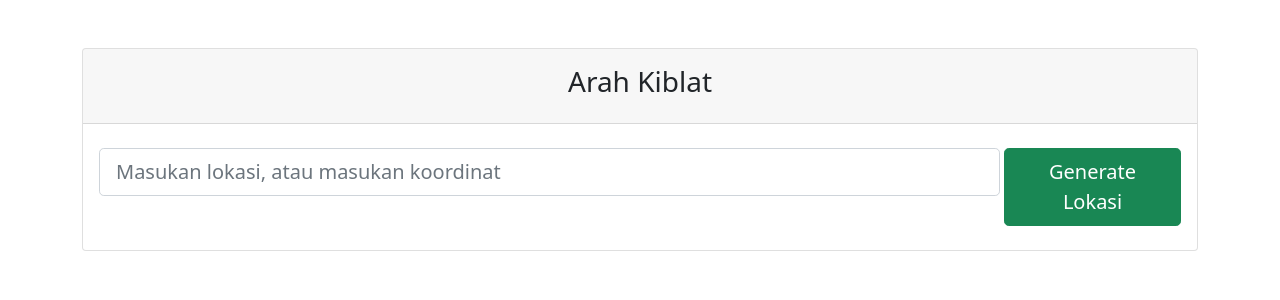
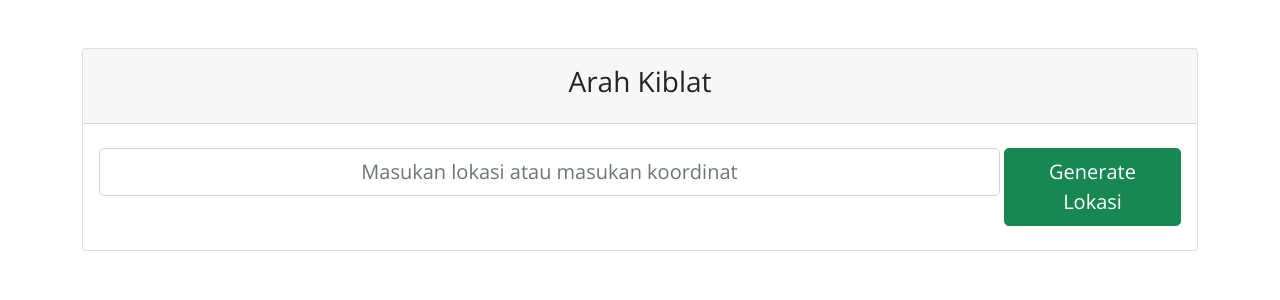
Before and after one commit to emnopal/arah_kiblat, a Django app: page / in a window 1280 px wide. Shown: the top 300 px of the page. Run offline with Django 3.2, Linux system fonts and the light colour scheme.

Commit message:
adding some features

```diff
--- a/arah_kiblat/settings.py
+++ b/arah_kiblat/settings.py
@@ -17,8 +17,9 @@ BASE_DIR = Path(__file__).resolve().parent.parent
 
 # Quick-start development settings - unsuitable for production
 # See https://docs.djangoproject.com/en/3.2/howto/deployment/checklist/
+
 # SECURITY WARNING: don't run with debug turned on in production!
-DEBUG = True
+DEBUG = False
 
 ALLOWED_HOSTS = []
 
--- a/generate_arah/views.py
+++ b/generate_arah/views.py
@@ -8,7 +8,7 @@ from django import forms
 class ParseForm(forms.ModelForm):
     lokasi = forms.CharField(widget=forms.TextInput(
         attrs={"class": "form-control form-control-lg",
-               "placeholder": "Masukan lokasi, atau masukan koordinat"}
+               "placeholder": "Masukan lokasi atau masukan koordinat"}
     ))
 
     class Meta:
--- a/templates/index.html
+++ b/templates/index.html
@@ -18,6 +18,11 @@
 			href="https://cdnjs.cloudflare.com/ajax/libs/font-awesome/5.15.3/css/all.min.css"
 			integrity="sha512-iBBXm8fW90+nuLcSKlbmrPcLa0OT92xO1BIsZ+ywDWZCvqsWgccV3gFoRBv0z+8dLJgyAHIhR35VZc2oM/gI1w=="
 			crossorigin="anonymous"
+		/>
+
+		<link
+			href="https://fonts.googleapis.com/css2?family=Open+Sans&display=swap"
+			rel="stylesheet"
 		/>
 	</head>
 	<body>
@@ -97,6 +102,12 @@
 		</div>
 		{% endblock body %}
 		<style>
+			* {
+				font-family: "Open Sans", sans-serif;
+			}
+			.form-control {
+				text-align: center;
+			}
 			@media (max-width: 576px) {
 				.responsive-content {
 					font-size: 2.5vw;
```
Also changed, not shown: 1 other file.
